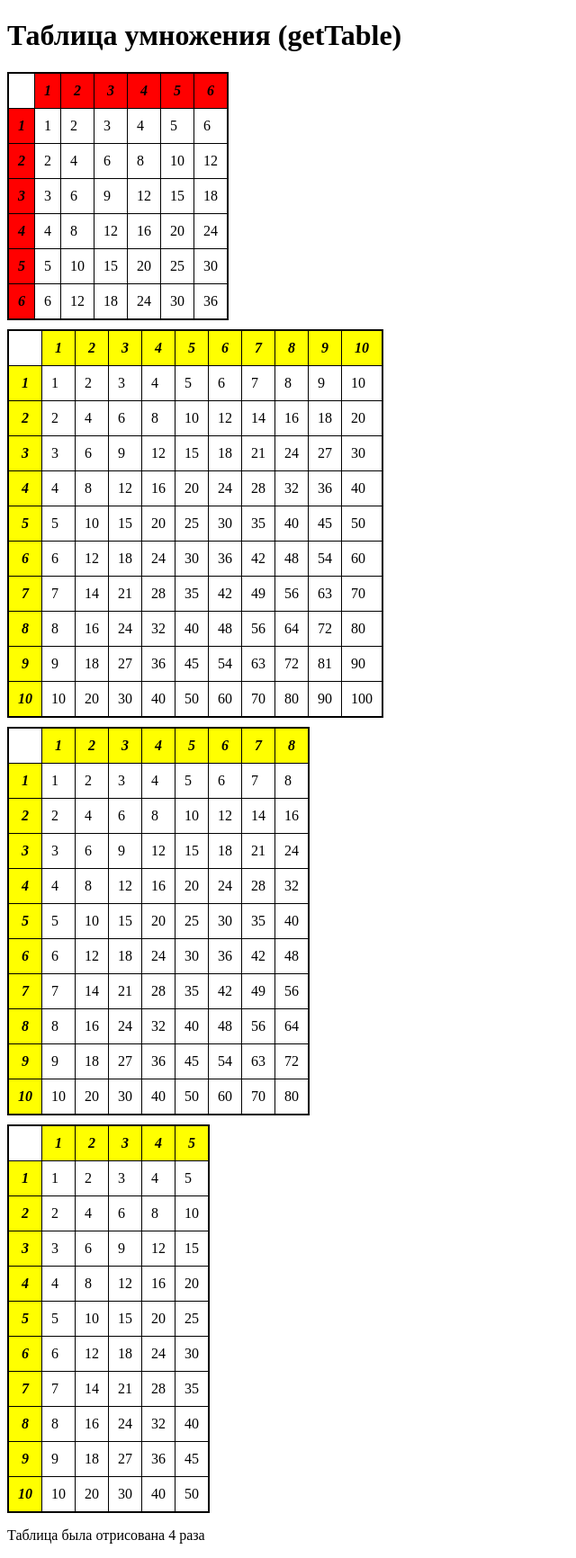
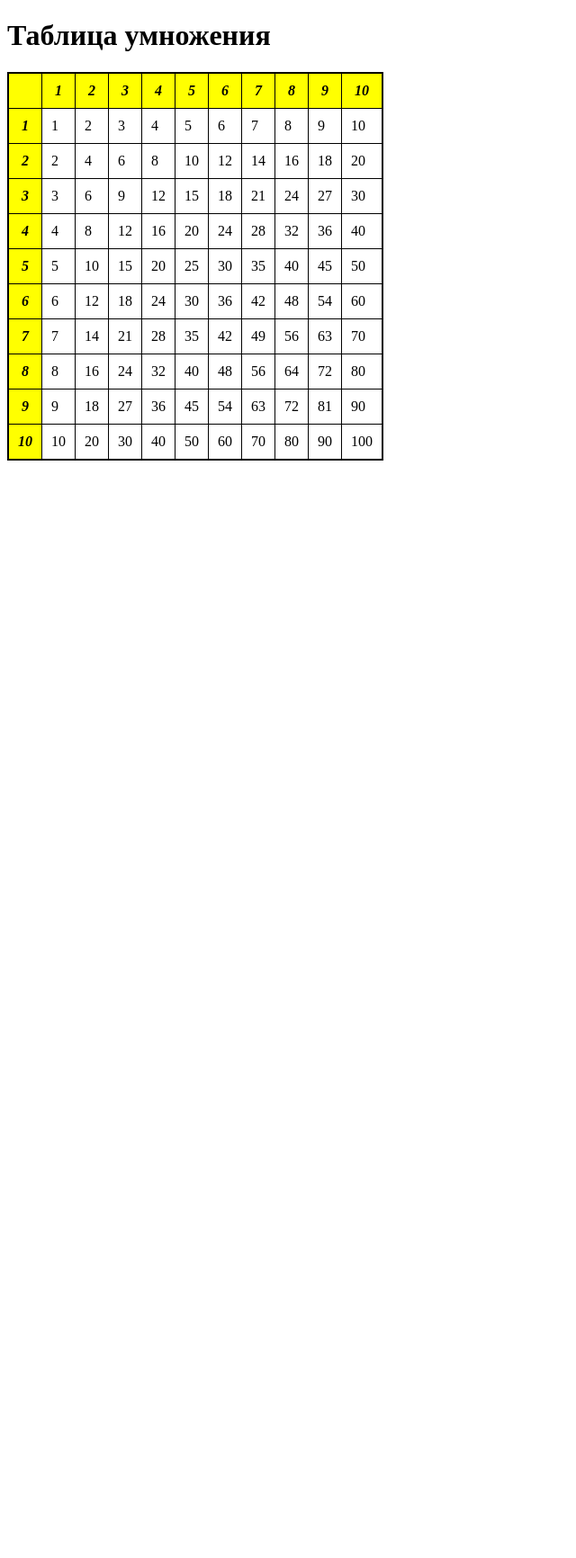
Before and after one commit to ttocjledam2-eng/php, a PHP site: page /lab2/table.php in a window 1280 px wide. Shown: the whole page at 90% size, without its empty margins (0-640 px from the left). After the commit the page ends 512 px from the top, so only its background shows below. Run offline with PHP 8.4, Linux system fonts and the light colour scheme.

Commit message:
Update table.php

```diff
--- a/lab2/table.php
+++ b/lab2/table.php
@@ -2,36 +2,42 @@
 declare(strict_types=1);
 
 /**
- * Отрисовывает таблицу умножения.
+ * Генерирует HTML-таблицу умножения заданного размера.
  *
  * @param int $cols Количество столбцов
  * @param int $rows Количество строк
- * @param string $color Цвет фона заголовков
- * @return int Возвращает текущее количество вызовов функции
+ * @return string HTML-код таблицы
  */
-function getTable(int $cols = 10, int $rows = 10, string $color = 'yellow'): int {
-    static $count = 0;
-    $count++;
+function generateMultiplicationTable(int $cols, int $rows): string {
+    $html = "<table>";
 
-    echo "<table>";
-    echo "<tr><th> </th>";
+    // Первая строка (заголовки)
+    $html .= "<tr><th> </th>";
     for ($c = 1; $c <= $cols; $c++) {
-        echo "<th style='background-color: {$color};'>{$c}</th>";
+        $html .= "<th>{$c}</th>";
     }
-    echo "</tr>";
+    $html .= "</tr>";
 
+    // Остальные строки
     for ($r = 1; $r <= $rows; $r++) {
-        echo "<tr>";
-        echo "<th style='background-color: {$color};'>{$r}</th>";
+        $html .= "<tr><th>{$r}</th>";
         for ($c = 1; $c <= $cols; $c++) {
-            echo "<td>" . ($c * $r) . "</td>";
+            $html .= "<td>" . ($c * $r) . "</td>";
         }
-        echo "</tr>";
+        $html .= "</tr>";
     }
-    echo "</table>";
 
-    return $count;
+    $html .= "</table>";
+    return $html;
 }
+
+/*
+ЗАДАНИЕ 1
+- Создайте две целочисленные переменные $cols и $rows
+- Присвойте созданным переменным произвольные значения в диапазоне от 1 до 10
+*/
+$cols = 10;
+$rows = 10;
 ?>
 <!DOCTYPE html>
 <html lang="ru">
@@ -41,41 +47,19 @@ function getTable(int $cols = 10, int $rows = 10, string $color = 'yellow'): int
     <meta name="viewport" content="width=device-width, initial-scale=1.0">
     <title>Таблица умножения</title>
     <style>
-        table {
-            border: 2px solid black;
-            border-collapse: collapse;
-            margin-bottom: 10px;
-        }
-        th, td {
-            padding: 10px;
-            border: 1px solid black;
-        }
-        th {
-            font-style: italic;
-            text-align: center;
-        }
+        table { border: 2px solid black; border-collapse: collapse; }
+        th, td { padding: 10px; border: 1px solid black; }
+        th { background-color: yellow; font-style: italic; text-align: center; }
     </style>
 </head>
 <body>
-    <h1>Таблица умножения (getTable)</h1>
-
+    <h1>Таблица умножения</h1>
     <?php
     /*
-    ЗАДАНИЕ 3
-    - Отрисуйте таблицу умножения вызывая функцию getTable() с различными параметрами
-    - Создайте локальную статическую переменную $count для подсчета числа вызовов функции getTable()
-    - Функция getTable() должна возвращать значение переменной $count
+    ЗАДАНИЕ 2 и 3
+    (Комментарии опущены для краткости, они есть в самом файле)
     */
-    $totalCount = getTable(6, 6, 'red');
-    $totalCount = getTable();
-    $totalCount = getTable(8, 10);
-    $totalCount = getTable(5);
-
-    /*
-    ЗАДАНИЕ 5
-    - Используя статическую переменную $count выведите общее число вызовов функции getTable()
-    */
-    echo "<p>Таблица была отрисована {$totalCount} раза</p>";
+    echo generateMultiplicationTable($cols, $rows);
     ?>
 </body>
 </html>
```
